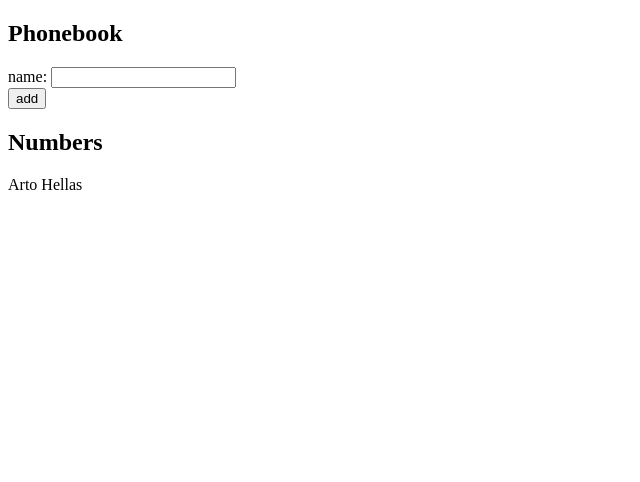
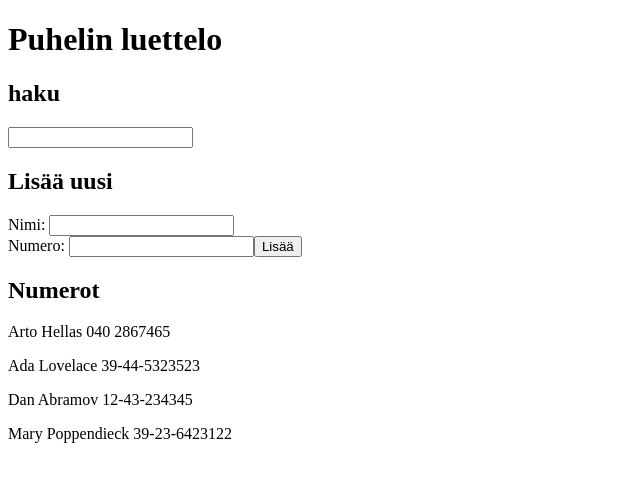
Before and after one commit to Empnor/react-tehtavat, a React (Vite) app: page / in a window 1280 px wide. Shown: the top 482 px of the page, without its empty margins (0-640 px from the left). Built offline with nearby package versions, Linux system fonts and the light colour scheme.

Commit message:
Update App.jsx

```diff
--- a/src/App.jsx
+++ b/src/App.jsx
@@ -1,30 +1,63 @@
 import { useState } from 'react'
+
+const valid = (obj, arr) => {
+  for (let j = 0; j < arr.length; j++) {
+    if(arr[j].nimi === obj.nimi, arr[j].numero === obj.numero){
+      return true;
+    }
+  }
+  return false;
+}
 
 const App = () => {
   const [persons, setPersons] = useState([
-    { name: 'Arto Hellas' }
+    { nimi: 'Arto Hellas', numero: '040 2867465'  },
+    { nimi: 'Ada Lovelace', numero: '39-44-5323523' },
+    { nimi: 'Dan Abramov', numero: '12-43-234345' },
+    { nimi: 'Mary Poppendieck', numero: '39-23-6423122' }
   ])
-  const [newName, setNewName] = useState('')
+
+  const [filter, setFilter] = useState('')
+
+  const filteredPersons = persons.filter((person) =>
+  person.nimi.toLowerCase().includes(filter.toLowerCase())
+  )
+
+  const [newnimi, setNewnimi] = useState('')
 
   const handleSubmit = (event) => {
     event.preventDefault()
-    setPersons([...persons, {name: newName}])
+
+    const obj = {nimi: newnimi, numero: newnumero};
+
+    if (valid(obj, persons)) {
+      alert(`${newnimi} is already added to phonebook`)
+      alert(`${newnumero} is already added to phonebook`)
+    }else{
+      setPersons([...persons, obj])
+    }
   }
+
+  const [newnumero, setNewnumero] = useState('')
 
   return (
     <div>
-      <h2>Phonebook</h2>
+      <h1>Puhelin luettelo</h1>
+      <h2>haku</h2>
+      <div>
+
+      <input type='text' onChange={(i) => setFilter(i.target.value)}/>
+      </div>
+      <h2>Lisää uusi</h2>
       <form onSubmit={handleSubmit}>
-        <div>
-          name: <input onChange={(i) => setNewName(i.target.value)}/>
-        </div>
-        <div>
-          <button type="submit">add</button>
-        </div>
+          Nimi: <input onChange={(i) => setNewnimi(i.target.value)}/><br/>
+          Numero: <input onChange={(i) => setNewnumero(i.target.value)}/>
+          <button type="submit">Lisää</button>
+
       </form>
-      <h2>Numbers</h2>
-      {persons.map((persons) =>
-      <p>{persons.name}</p>)}
+      <h2>Numerot</h2>
+      {filteredPersons.map((persons) =>
+      <p>{persons.nimi  + " "} {persons.numero}</p>)}
     </div>
   )
 }
```
